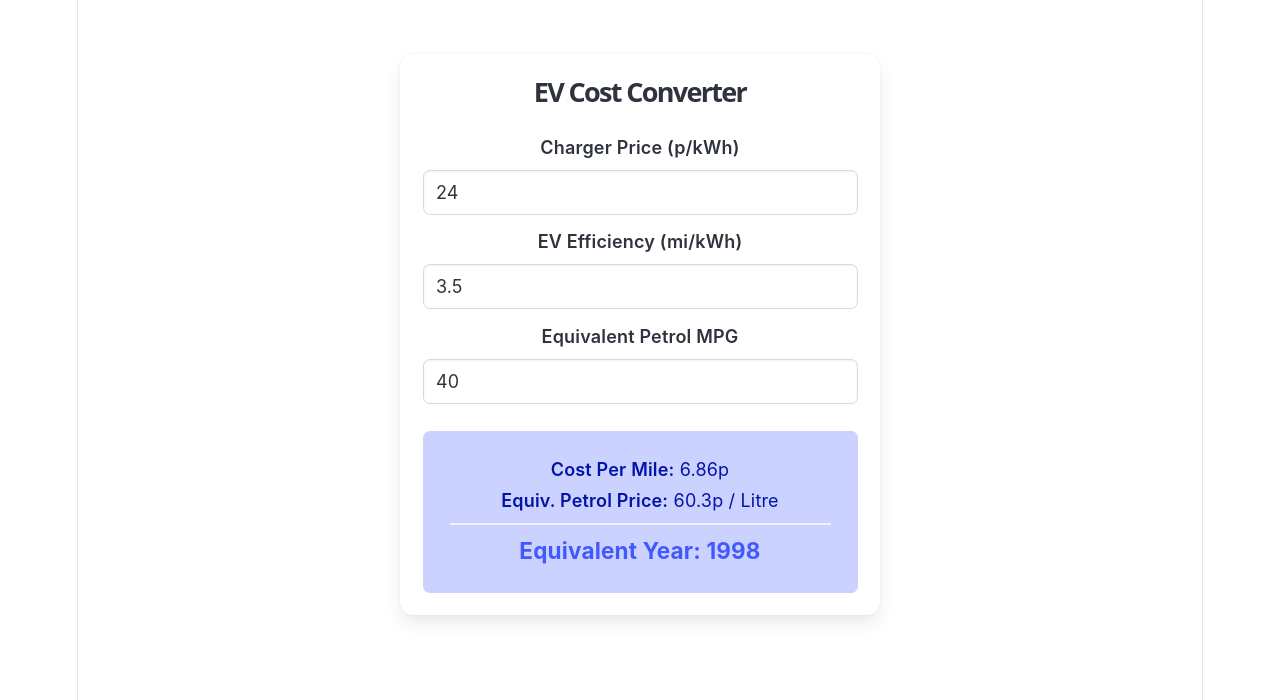
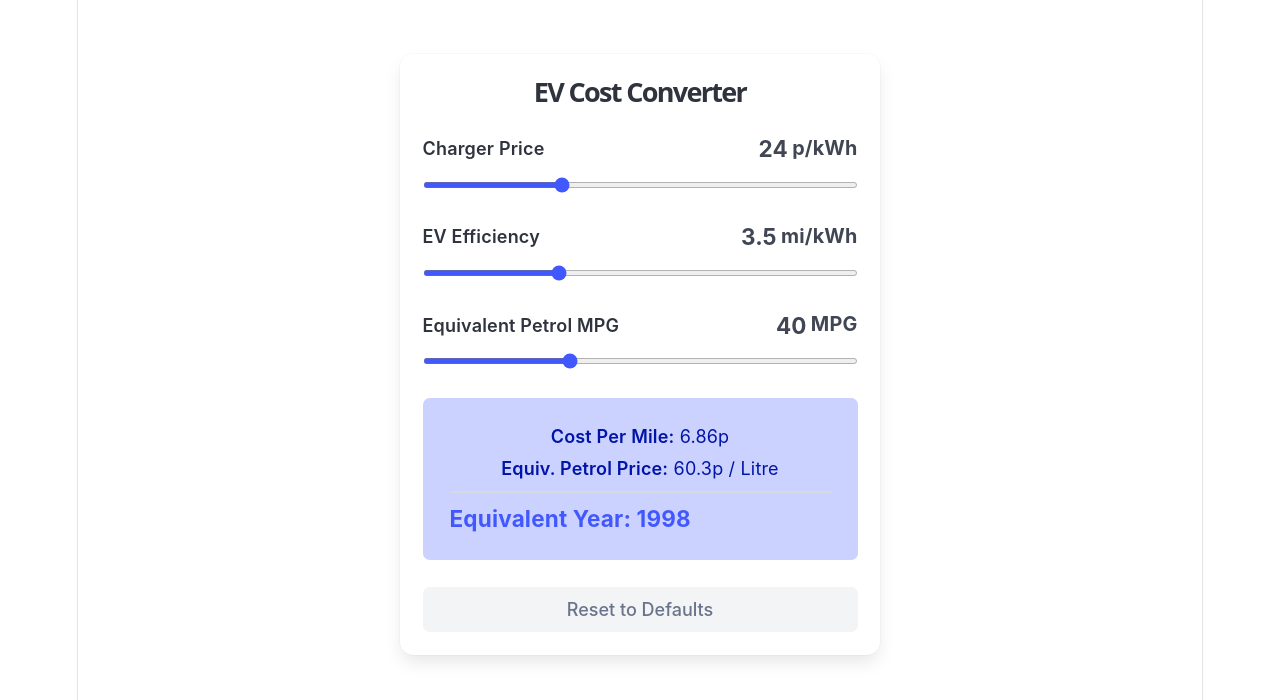
Before and after one commit to emrysr/ev-costs-converter, a Vue app: page / in a window 1280 px wide. Shown: the top 700 px of the page. Built offline with nearby package versions, Linux system fonts and the light colour scheme.

Commit message:
added sliders and shake to reset

```diff
--- a/src/App.vue
+++ b/src/App.vue
@@ -1,16 +1,107 @@
 <script setup lang="ts">
-import { ref, computed } from 'vue'
+import { ref, computed, watch, onMounted, onUnmounted } from 'vue'
 
-const evRate = ref<number>(24.0)
-const evEfficiency = ref<number>(3.5)
-const petrolMpg = ref<number>(40.0)
+const DEFAULT_EV_RATE = 24
+const DEFAULT_EV_EFFICIENCY = 3.5
+const DEFAULT_PETROL_MPG = 40
+
+const evRate = ref<number>(DEFAULT_EV_RATE)
+const evEfficiency = ref<number>(DEFAULT_EV_EFFICIENCY)
+const petrolMpg = ref<number>(DEFAULT_PETROL_MPG)
+
+const shakePermissionGranted = ref<boolean>(false)
+let lastX = 0, lastY = 0, lastZ = 0
+let lastTime = 0
 
 const YEARLY_PETROL_PRICES: Record<number, number> = {
-  1990: 40.2, 1992: 40.3, 1994: 48.9, 1996: 52.9, 1998: 60.9,
-  2000: 76.9, 2002: 69.9, 2004: 77.9, 2006: 88.9, 2008: 103.9,
-  2010: 111.9, 2012: 134.1, 2014: 130.9, 2016: 103.9, 2018: 115.9,
-  2020: 119.9, 2022: 159.9, 2023: 138.9, 2024: 145.9
+  1975: 15.8, 1977: 17.2, 1979: 21.6, 1980: 28.2, 1982: 36.5,
+  1984: 38.7, 1986: 38.2, 1988: 34.7, 1990: 40.2, 1992: 40.3,
+  1994: 48.9, 1996: 52.9, 1998: 60.9, 2000: 76.9, 2002: 69.9,
+  2004: 77.9, 2006: 88.9, 2008: 103.9, 2010: 111.9, 2012: 134.1,
+  2014: 130.9, 2016: 103.9, 2018: 115.9, 2020: 119.9, 2022: 159.9,
+  2023: 138.9, 2024: 145.9
 }
+
+function handleMotion(event: DeviceMotionEvent) {
+  const current = event.accelerationIncludingGravity
+  if (!current) return
+
+  const currentTime = Date.now()
+  if ((currentTime - lastTime) > 100) {
+    const diffTime = currentTime - lastTime
+    lastTime = currentTime
+
+    const x = current.x || 0
+    const y = current.y || 0
+    const z = current.z || 0
+
+    const speed = Math.abs(x + y + z - lastX - lastY - lastZ) / diffTime * 10000
+
+    if (speed > 800) {
+      resetToDefaults()
+    }
+
+    lastX = x
+    lastY = y
+    lastZ = z
+  }
+}
+
+async function requestMotionPermission() {
+  if (typeof (DeviceMotionEvent as any).requestPermission === 'function') {
+    try {
+      const response = await (DeviceMotionEvent as any).requestPermission()
+      if (response === 'granted') {
+        window.addEventListener('devicemotion', handleMotion)
+        shakePermissionGranted.value = true
+      }
+    } catch (e) {
+      console.error(e)
+    }
+  } else {
+    window.addEventListener('devicemotion', handleMotion)
+    shakePermissionGranted.value = true
+  }
+}
+
+function handleResetClick() {
+  resetToDefaults()
+  if (!shakePermissionGranted.value && 'DeviceMotionEvent' in window) {
+    requestMotionPermission()
+  }
+}
+
+function resetToDefaults() {
+  evRate.value = DEFAULT_EV_RATE
+  evEfficiency.value = DEFAULT_EV_EFFICIENCY
+  petrolMpg.value = DEFAULT_PETROL_MPG
+  localStorage.clear()
+}
+
+onMounted(() => {
+  const savedEvRate = localStorage.getItem('ev_rate')
+  const savedEvEfficiency = localStorage.getItem('ev_efficiency')
+  const savedPetrolMpg = localStorage.getItem('petrol_mpg')
+
+  if (savedEvRate !== null) evRate.value = parseFloat(savedEvRate)
+  if (savedEvEfficiency !== null) evEfficiency.value = parseFloat(savedEvEfficiency)
+  if (savedPetrolMpg !== null) petrolMpg.value = parseFloat(savedPetrolMpg)
+
+  if ('DeviceMotionEvent' in window && typeof (DeviceMotionEvent as any).requestPermission !== 'function') {
+    window.addEventListener('devicemotion', handleMotion)
+    shakePermissionGranted.value = true
+  }
+})
+
+onUnmounted(() => {
+  window.removeEventListener('devicemotion', handleMotion)
+})
+
+watch([evRate, evEfficiency, petrolMpg], ([newRate, newEfficiency, newMpg]) => {
+  localStorage.setItem('ev_rate', newRate.toString())
+  localStorage.setItem('ev_efficiency', newEfficiency.toString())
+  localStorage.setItem('petrol_mpg', newMpg.toString())
+})
 
 const costPerMile = computed<string>(() => {
   if (!evEfficiency.value) return '0.00'
@@ -24,58 +115,224 @@ const pencePerLitre = computed<string>(() => {
   return ((cpm * petrolMpg.value) / litresPerGallon).toFixed(1)
 })
 
-const equivalentYear = computed<number>(() => {
+const equivalentYearResult = computed<{ year: number; isOutBounds: boolean }>(() => {
   const currentPence = parseFloat(pencePerLitre.value)
-  const years = Object.keys(YEARLY_PETROL_PRICES).map(Number)
+  const years = Object.keys(YEARLY_PETROL_PRICES).map(Number).sort((a, b) => a - b)
 
-  return years.reduce((closest, year) => {
+  const minYear = years[0]
+  const maxYear = years[years.length - 1]
+  const minPrice = YEARLY_PETROL_PRICES[minYear]
+  const maxPrice = YEARLY_PETROL_PRICES[maxYear]
+
+  if (currentPence <= minPrice) {
+    return { year: minYear, isOutBounds: true }
+  }
+
+  if (currentPence >= maxPrice) {
+    return { year: maxYear, isOutBounds: true }
+  }
+
+  const closestYear = years.reduce((closest, year) => {
     const prevDiff = Math.abs(YEARLY_PETROL_PRICES[closest] - currentPence)
     const currDiff = Math.abs(YEARLY_PETROL_PRICES[year] - currentPence)
     return currDiff < prevDiff ? year : closest
   }, years[0])
+
+  return { year: closestYear, isOutBounds: false }
 })
 </script>
 
 <template>
-  <section class="section">
-    <div class="container" style="max-width: 480px;">
-      <div class="box">
-        <h1 class="title is-4 has-text-centered">EV Cost Converter</h1>
+  <section class="section" data-label="main-section">
+    <div class="container" style="max-width: 480px;" data-label="app-container">
+      <div class="box" data-label="card-wrapper">
+        <h1 class="title is-4 has-text-centered mb-5" data-label="app-header">EV Cost Converter</h1>
 
-        <div class="field">
-          <label class="label">Charger Price (p/kWh)</label>
-          <div class="control">
-            <input class="input" type="number" step="0.1" v-model.number="evRate" />
+        <!-- Charger Price Control -->
+        <div class="field mb-5" data-label="charger-price-group">
+          <div class="is-flex is-justify-content-space-between is-align-items-center mb-1">
+            <label class="label mb-0" data-label="charger-price-label">Charger Price</label>
+            <label
+              for="charger-price-input"
+              class="inline-input-wrapper"
+              data-label="charger-price-value-container"
+            >
+              <input
+                id="charger-price-input"
+                class="inline-number-input"
+                type="number"
+                step="1"
+                min="-20"
+                max="120"
+                v-model.number="evRate"
+                data-label="charger-price-number-input"
+              />
+              <span class="has-text-weight-bold ml-1 unit-text">p/kWh</span>
+            </label>
+          </div>
+          <div class="control" data-label="charger-price-slider-control">
+            <input
+              class="slider-input"
+              type="range"
+              min="-20"
+              max="120"
+              step="1"
+              v-model.number="evRate"
+              data-label="charger-price-slider"
+            />
           </div>
         </div>
 
-        <div class="field">
-          <label class="label">EV Efficiency (mi/kWh)</label>
-          <div class="control">
-            <input class="input" type="number" step="0.1" v-model.number="evEfficiency" />
+        <!-- EV Efficiency Control -->
+        <div class="field mb-5" data-label="efficiency-group">
+          <div class="is-flex is-justify-content-space-between is-align-items-center mb-1">
+            <label class="label mb-0" data-label="efficiency-label">EV Efficiency</label>
+            <label
+              for="efficiency-input"
+              class="inline-input-wrapper"
+              data-label="efficiency-value-container"
+            >
+              <input
+                id="efficiency-input"
+                class="inline-number-input"
+                type="number"
+                step="0.1"
+                min="1.5"
+                max="8.0"
+                v-model.number="evEfficiency"
+                data-label="efficiency-number-input"
+              />
+              <span class="has-text-weight-bold ml-1 unit-text">mi/kWh</span>
+            </label>
+          </div>
+          <div class="control" data-label="efficiency-slider-control">
+            <input
+              class="slider-input"
+              type="range"
+              min="1.5"
+              max="8.0"
+              step="0.1"
+              v-model.number="evEfficiency"
+              data-label="efficiency-slider"
+            />
           </div>
         </div>
 
-        <div class="field">
-          <label class="label">Equivalent Petrol MPG</label>
-          <div class="control">
-            <input class="input" type="number" step="1" v-model.number="petrolMpg" />
+        <!-- Petrol MPG Control -->
+        <div class="field mb-5" data-label="petrol-mpg-group">
+          <div class="is-flex is-justify-content-space-between is-align-items-center mb-1">
+            <label class="label mb-0" data-label="petrol-mpg-label">Equivalent Petrol MPG</label>
+            <label
+              for="petrol-mpg-input"
+              class="inline-input-wrapper"
+              data-label="petrol-mpg-value-container"
+            >
+              <input
+                id="petrol-mpg-input"
+                class="inline-number-input"
+                type="number"
+                step="1"
+                min="10"
+                max="100"
+                v-model.number="petrolMpg"
+                data-label="petrol-mpg-number-input"
+              />
+              <span class="has-text-weight-bold ml-1 unit-text">MPG</span>
+            </label>
+          </div>
+          <div class="control" data-label="petrol-mpg-slider-control">
+            <input
+              class="slider-input"
+              type="range"
+              min="10"
+              max="100"
+              step="1"
+              v-model.number="petrolMpg"
+              data-label="petrol-mpg-slider"
+            />
           </div>
         </div>
 
-        <div class="notification is-link is-light mt-5">
-          <p class="is-size-6 mb-1">
+        <!-- Outputs -->
+        <div class="notification is-link is-light mt-5 mb-5" data-label="results-notification">
+          <p class="is-size-6 mb-1" data-label="cost-per-mile-output">
             <strong>Cost Per Mile:</strong> {{ costPerMile }}p
           </p>
-          <p class="is-size-6 mb-2">
+          <p class="is-size-6 mb-2" data-label="pence-per-litre-output">
             <strong>Equiv. Petrol Price:</strong> {{ pencePerLitre }}p / Litre
           </p>
-          <hr class="my-2" />
-          <p class="is-size-5 has-text-weight-bold has-text-link">
-            Equivalent Year: {{ equivalentYear }}
-          </p>
+          <hr class="my-2" style="background-color: var(--bulma-border);" data-label="results-divider" />
+          <div class="is-flex is-align-items-center is-flex-wrap-wrap" data-label="equivalent-year-container">
+            <p class="is-size-5 has-text-weight-bold has-text-link mr-2" data-label="equivalent-year-output">
+              Equivalent Year: {{ equivalentYearResult.year }}
+            </p>
+            <span
+              v-if="equivalentYearResult.isOutBounds"
+              class="tag is-warning is-light has-text-weight-semibold mt-1"
+              data-label="out-of-bounds-badge"
+            >
+              Beyond the data range
+            </span>
+          </div>
         </div>
+
+        <!-- Bottom Action Button -->
+        <button
+          class="button is-light is-fullwidth has-text-grey"
+          @click="handleResetClick"
+          data-label="bottom-reset-button"
+        >
+          Reset to Defaults
+        </button>
       </div>
     </div>
   </section>
 </template>
+
+<style scoped>
+.slider-input {
+  width: 100%;
+  height: 6px;
+  background: var(--bulma-border-weak, var(--bulma-border));
+  border-radius: 3px;
+  outline: none;
+  accent-color: var(--bulma-link);
+}
+
+.inline-input-wrapper {
+  display: inline-flex;
+  align-items: center;
+  cursor: pointer;
+}
+
+.inline-number-input {
+  border: none;
+  background: transparent;
+  font-size: 1.25rem;
+  font-weight: 700;
+  color: var(--bulma-text);
+  text-align: right;
+  width: 3.5rem;
+  padding: 0;
+  outline: none;
+}
+
+.unit-text {
+  font-size: 1.1rem;
+  color: var(--bulma-text);
+}
+
+.inline-number-input:focus {
+  border-bottom: 2px solid var(--bulma-link);
+}
+
+.inline-number-input::-webkit-outer-spin-button,
+.inline-number-input::-webkit-inner-spin-button {
+  -webkit-appearance: none;
+  margin: 0;
+}
+
+.inline-number-input[type="number"] {
+  -moz-appearance: textfield;
+}
+</style>
```
